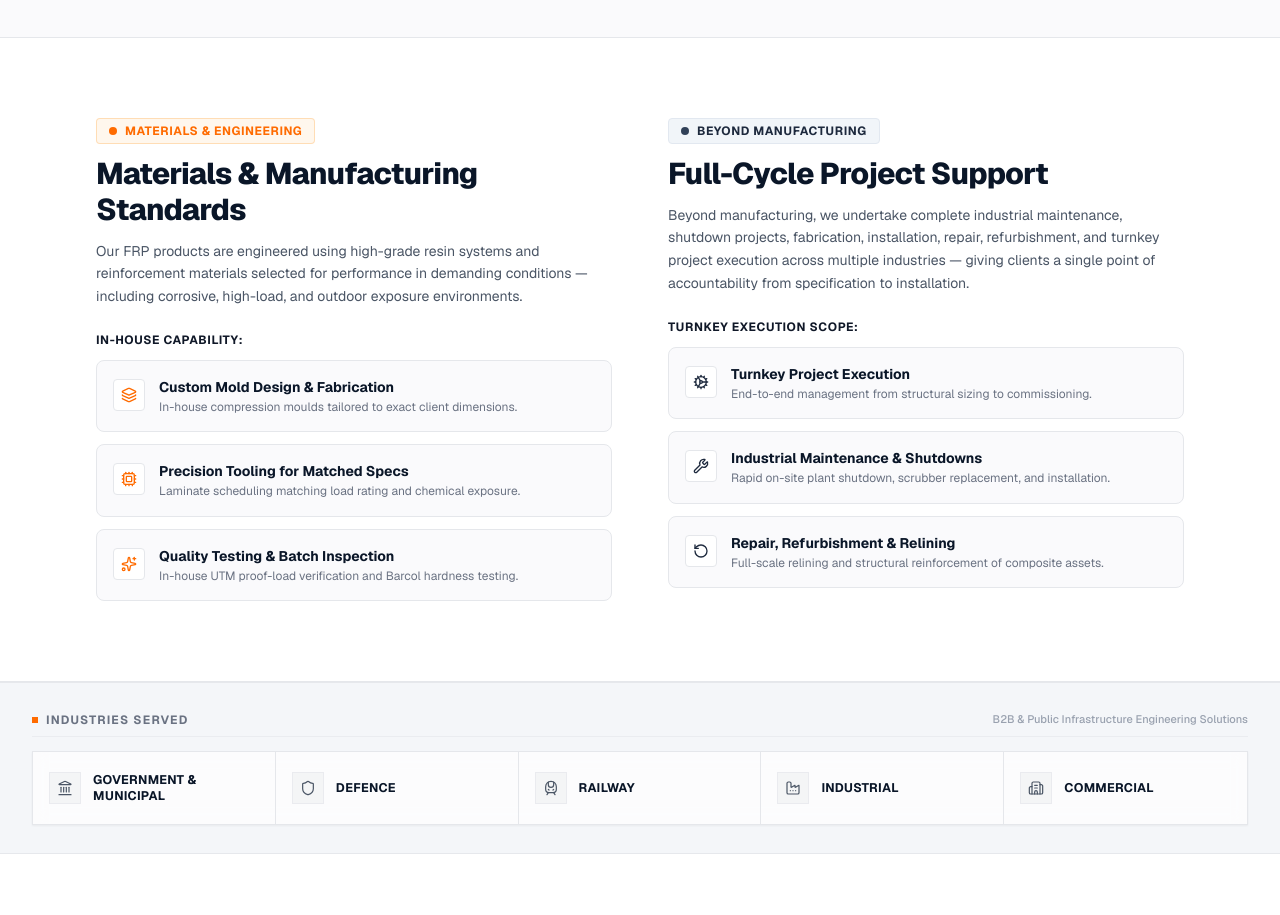
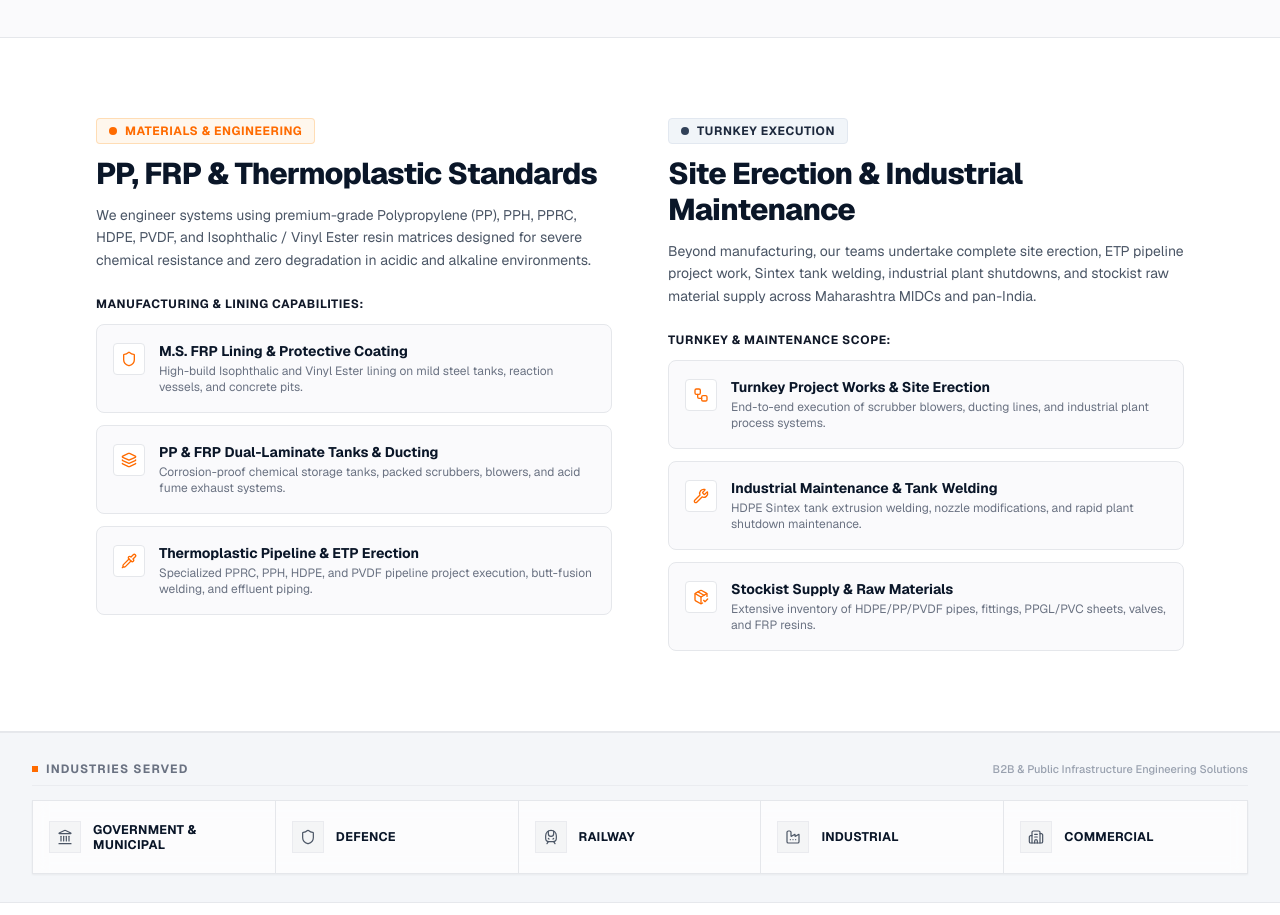
Before and after one commit to samarthacoop26/Samartha-co-op, a Next.js app: page /about in a window 1280 px wide. Shown: the part 2160-3075 px from the top of the page. Built offline with nearby package versions, Linux system fonts and the light colour scheme.

Commit message:
feat(about): align MaterialsAndFullCycleSection with official PP, FRP, lining, and turnkey erection capabilities

```diff
--- a/src/components/about/MaterialsAndFullCycleSection.tsx
+++ b/src/components/about/MaterialsAndFullCycleSection.tsx
@@ -3,48 +3,47 @@
 import React from "react";
 import {
   Layers,
-  Cpu,
-  Sparkles,
-  Cog,
+  Shield,
+  Pipette,
+  Workflow,
   Wrench,
-  RotateCcw,
-  CheckCircle2,
+  PackageCheck,
 } from "lucide-react";
 
 export function MaterialsAndFullCycleSection() {
   const inHouseCapabilities = [
     {
-      icon: Layers,
-      title: "Custom Mold Design & Fabrication",
-      desc: "In-house compression moulds tailored to exact client dimensions.",
+      icon: Shield,
+      title: "M.S. FRP Lining & Protective Coating",
+      desc: "High-build Isophthalic and Vinyl Ester lining on mild steel tanks, reaction vessels, and concrete pits.",
     },
     {
-      icon: Cpu,
-      title: "Precision Tooling for Matched Specs",
-      desc: "Laminate scheduling matching load rating and chemical exposure.",
+      icon: Layers,
+      title: "PP & FRP Dual-Laminate Tanks & Ducting",
+      desc: "Corrosion-proof chemical storage tanks, packed scrubbers, blowers, and acid fume exhaust systems.",
     },
     {
-      icon: Sparkles,
-      title: "Quality Testing & Batch Inspection",
-      desc: "In-house UTM proof-load verification and Barcol hardness testing.",
+      icon: Pipette,
+      title: "Thermoplastic Pipeline & ETP Erection",
+      desc: "Specialized PPRC, PPH, HDPE, and PVDF pipeline project execution, butt-fusion welding, and effluent piping.",
     },
   ];
 
   const fullCycleServices = [
     {
-      icon: Cog,
-      title: "Turnkey Project Execution",
-      desc: "End-to-end management from structural sizing to commissioning.",
+      icon: Workflow,
+      title: "Turnkey Project Works & Site Erection",
+      desc: "End-to-end execution of scrubber blowers, ducting lines, and industrial plant process systems.",
     },
     {
       icon: Wrench,
-      title: "Industrial Maintenance & Shutdowns",
-      desc: "Rapid on-site plant shutdown, scrubber replacement, and installation.",
+      title: "Industrial Maintenance & Tank Welding",
+      desc: "HDPE Sintex tank extrusion welding, nozzle modifications, and rapid plant shutdown maintenance.",
     },
     {
-      icon: RotateCcw,
-      title: "Repair, Refurbishment & Relining",
-      desc: "Full-scale relining and structural reinforcement of composite assets.",
+      icon: PackageCheck,
+      title: "Stockist Supply & Raw Materials",
+      desc: "Extensive inventory of HDPE/PP/PVDF pipes, fittings, PPGL/PVC sheets, valves, and FRP resins.",
     },
   ];
 
@@ -53,7 +52,7 @@ export function MaterialsAndFullCycleSection() {
       <div className="max-w-6xl mx-auto px-5 sm:px-8">
         <div className="grid grid-cols-1 lg:grid-cols-2 gap-10 lg:gap-14">
 
-          {/* Section 3: Materials & Manufacturing Standards */}
+          {/* Section 1: Materials & Engineering Standards */}
           <div className="space-y-6">
             <div>
               <div className="inline-flex items-center gap-2 px-3 py-1 bg-orange-50 border border-orange-200/80 rounded mb-3">
@@ -63,23 +62,23 @@ export function MaterialsAndFullCycleSection() {
                 </span>
               </div>
               <h2 className="text-2xl sm:text-3xl font-extrabold text-[#0A1628] tracking-tight">
-                Materials & Manufacturing Standards
+                PP, FRP & Thermoplastic Standards
               </h2>
               <p className="mt-3 text-sm text-gray-600 leading-relaxed">
-                Our FRP products are engineered using high-grade resin systems and reinforcement materials selected for performance in demanding conditions — including corrosive, high-load, and outdoor exposure environments.
+                We engineer systems using premium-grade Polypropylene (PP), PPH, PPRC, HDPE, PVDF, and Isophthalic / Vinyl Ester resin matrices designed for severe chemical resistance and zero degradation in acidic and alkaline environments.
               </p>
             </div>
 
             <div className="space-y-3">
               <span className="text-xs font-bold text-gray-900 uppercase tracking-wider block">
-                In-House Capability:
+                Manufacturing & Lining Capabilities:
               </span>
               {inHouseCapabilities.map((cap, idx) => {
                 const Icon = cap.icon;
                 return (
                   <div
                     key={idx}
-                    className="p-4 bg-[#FAFAFC] border border-gray-200 rounded-lg flex items-start gap-3.5"
+                    className="p-4 bg-[#FAFAFC] border border-gray-200 rounded-lg flex items-start gap-3.5 hover:border-[#FF6B00]/60 transition-colors"
                   >
                     <div className="w-8 h-8 rounded bg-white text-[#FF6B00] flex items-center justify-center shrink-0 border border-gray-200 mt-0.5">
                       <Icon className="w-4 h-4" />
@@ -98,36 +97,36 @@ export function MaterialsAndFullCycleSection() {
             </div>
           </div>
 
-          {/* Section 4: Full-Cycle Project Support */}
+          {/* Section 2: Turnkey Erection & Full-Cycle Project Support */}
           <div className="space-y-6">
             <div>
               <div className="inline-flex items-center gap-2 px-3 py-1 bg-slate-100 border border-slate-200 rounded mb-3">
                 <span className="w-2 h-2 rounded-full bg-slate-700" />
                 <span className="text-xs font-bold tracking-wider text-slate-800 uppercase">
-                  Beyond Manufacturing
+                  Turnkey Execution
                 </span>
               </div>
               <h2 className="text-2xl sm:text-3xl font-extrabold text-[#0A1628] tracking-tight">
-                Full-Cycle Project Support
+                Site Erection & Industrial Maintenance
               </h2>
               <p className="mt-3 text-sm text-gray-600 leading-relaxed">
-                Beyond manufacturing, we undertake complete industrial maintenance, shutdown projects, fabrication, installation, repair, refurbishment, and turnkey project execution across multiple industries — giving clients a single point of accountability from specification to installation.
+                Beyond manufacturing, our teams undertake complete site erection, ETP pipeline project work, Sintex tank welding, industrial plant shutdowns, and stockist raw material supply across Maharashtra MIDCs and pan-India.
               </p>
             </div>
 
             <div className="space-y-3">
               <span className="text-xs font-bold text-gray-900 uppercase tracking-wider block">
-                Turnkey Execution Scope:
+                Turnkey & Maintenance Scope:
               </span>
               {fullCycleServices.map((srv, idx) => {
                 const Icon = srv.icon;
                 return (
                   <div
                     key={idx}
-                    className="p-4 bg-[#FAFAFC] border border-gray-200 rounded-lg flex items-start gap-3.5"
+                    className="p-4 bg-[#FAFAFC] border border-gray-200 rounded-lg flex items-start gap-3.5 hover:border-[#0A1628] transition-colors"
                   >
                     <div className="w-8 h-8 rounded bg-white text-slate-800 flex items-center justify-center shrink-0 border border-gray-200 mt-0.5">
-                      <Icon className="w-4 h-4" />
+                      <Icon className="w-4 h-4 text-[#FF6B00]" />
                     </div>
                     <div>
                       <h3 className="text-sm font-bold text-[#0A1628]">
```
